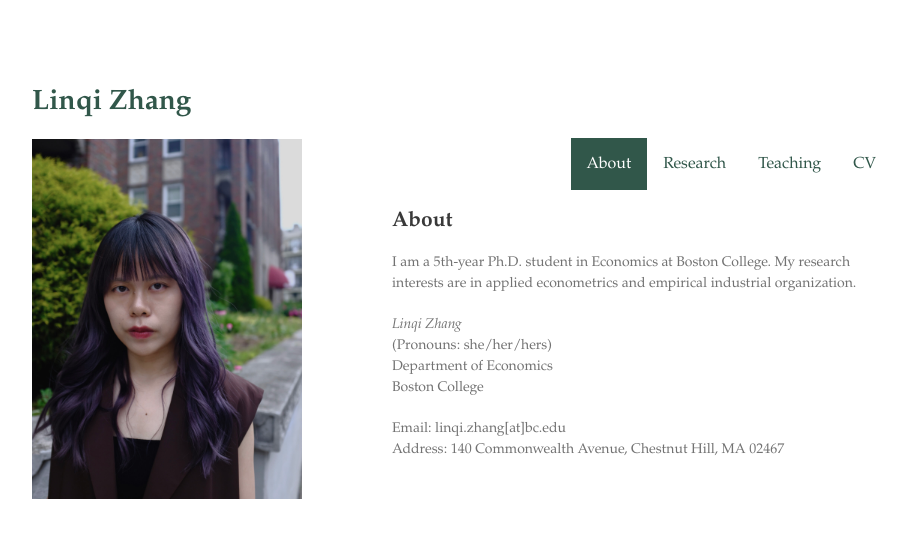
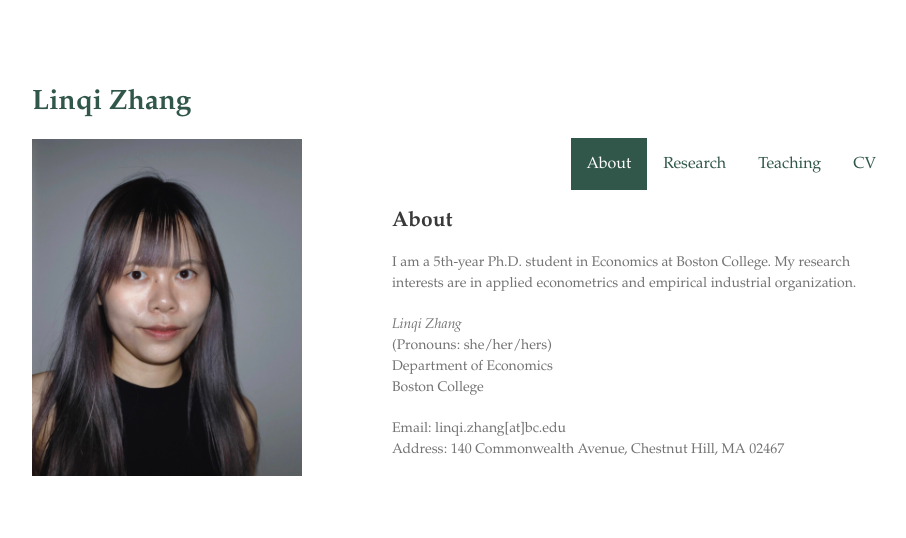
Before and after one commit to zhanglinqi/zhanglinqi.github.io, a Jekyll site: the page built from index.md, in a window 1280 px wide. Shown: the top 538 px of the page, without its empty margins (178-1084 px from the left). Built offline with Jekyll 4.4.1, drawn with Linux system fonts in a browser that asks for light colours.

Commit message:
update headshot

```diff
--- a/_config.yml
+++ b/_config.yml
@@ -1,5 +1,5 @@
 title: Linqi Zhang
-logo: /assets/img/outside.jpg
+logo: /assets/img/room3.jpg
 description:
 show_downloads: false
 google_analytics:
```
Also changed, not shown: assets/img/room3.jpg (added).
